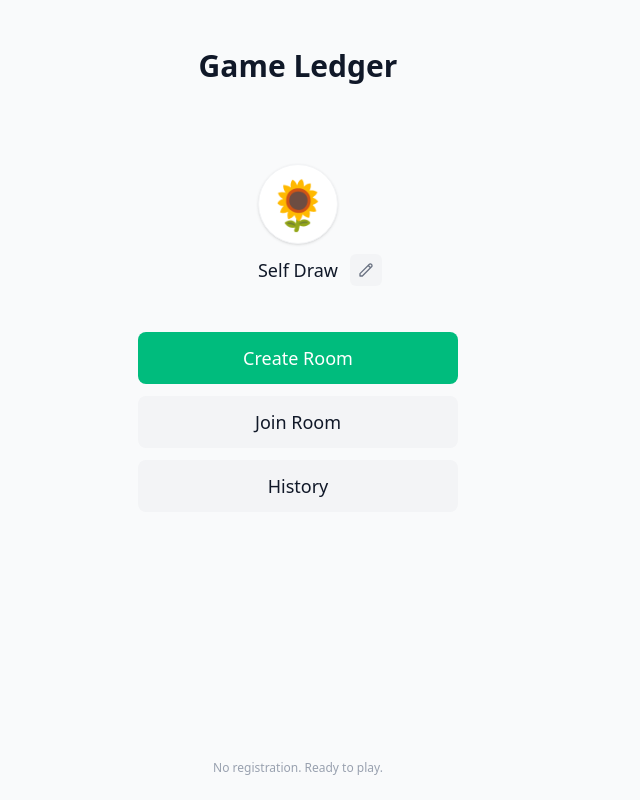
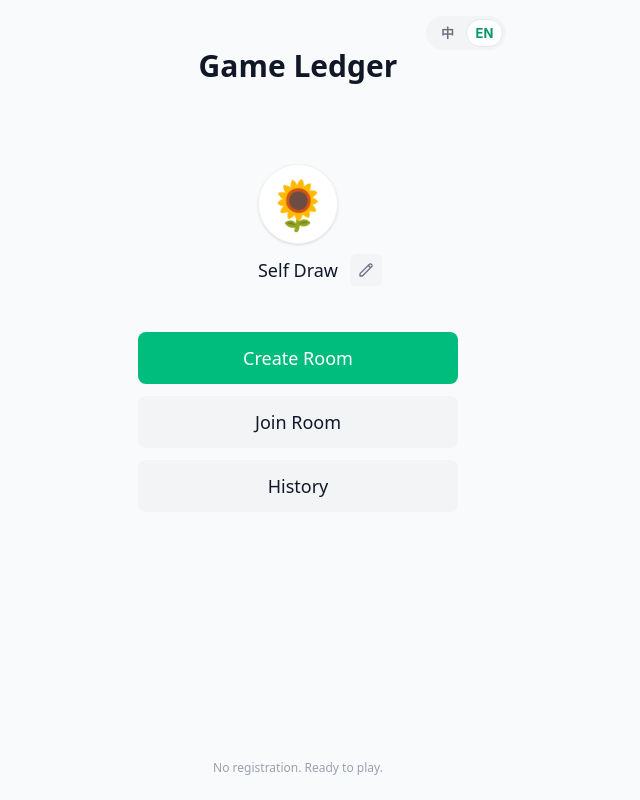
Before and after one commit to Allen8864/jizhang, a Next.js app: page / in a window 1280 px wide. Shown: the whole page, without its empty margins (342-982 px from the left). Built offline with nearby package versions, Linux system fonts and the light colour scheme; no server answers.

Commit message:
Refine language switcher UI

```diff
--- a/package.json
+++ b/package.json
@@ -11,8 +11,6 @@
   "dependencies": {
     "@supabase/ssr": "^0.8.0",
     "@supabase/supabase-js": "^2.89.0",
-    "lucide-react": "^1.17.0",
-    "motion-icons-react": "^1.1.0",
     "nanoid": "^5.1.6",
     "next": "16.1.1",
     "qrcode.react": "^4.2.0",
--- a/src/app/globals.css
+++ b/src/app/globals.css
@@ -140,3 +140,71 @@ input[type="number"] {
 .animate-dice-roll {
   animation: dice-roll 0.5s ease-in-out;
 }
+
+.language-switcher-control {
+  position: relative;
+  display: block;
+  width: 80px;
+  height: 34px;
+  box-sizing: border-box;
+  overflow: hidden;
+  border: 1px solid transparent;
+  border-radius: 9999px;
+  background: #f3f4f6;
+}
+
+.language-switcher-thumb {
+  position: absolute;
+  left: 2px;
+  top: 2px;
+  width: 37px;
+  height: 28px;
+  box-sizing: border-box;
+  border: 1px solid #e5e7eb;
+  border-radius: 9999px;
+  background: #ffffff;
+  box-shadow: none;
+  transition: transform 0.2s ease-out;
+}
+
+.language-switcher-thumb-en {
+  transform: translateX(37px);
+}
+
+.language-switcher-choice {
+  appearance: none;
+  -webkit-appearance: none;
+  position: absolute;
+  top: 2px;
+  z-index: 1;
+  display: grid;
+  width: 37px;
+  height: 28px;
+  place-items: center;
+  box-sizing: border-box;
+  margin: 0;
+  padding: 0;
+  border: 0;
+  border-radius: 9999px;
+  background: transparent;
+  color: #6b7280;
+  font-family: -apple-system, BlinkMacSystemFont, 'Segoe UI', 'PingFang SC', 'Microsoft YaHei', sans-serif;
+  font-size: 13px;
+  font-weight: 700;
+  line-height: 1;
+  letter-spacing: 0;
+  text-align: center;
+  transition: color 0.2s ease;
+}
+
+.language-switcher-choice-zh {
+  left: 2px;
+}
+
+.language-switcher-choice-en {
+  left: 39px;
+}
+
+.language-switcher-choice-active {
+  color: #059669;
+}
--- a/src/app/layout.tsx
+++ b/src/app/layout.tsx
@@ -1,7 +1,6 @@
 import type { Metadata, Viewport } from "next"
 import { Geist, Geist_Mono } from "next/font/google"
 import { LanguageProvider } from "@/lib/i18n"
-import "motion-icons-react/style.css"
 import "./globals.css"
 
 const geistSans = Geist({
--- a/src/app/page.tsx
+++ b/src/app/page.tsx
@@ -197,7 +197,7 @@ export default function HomePage() {
     <div className="min-h-screen bg-gray-50 flex flex-col">
       {/* Header */}
       <header className="relative pt-12 pb-20 text-center">
-        <div className="absolute right-4 top-4">
+        <div className="absolute left-1/2 top-4 w-full max-w-md -translate-x-1/2 px-4 flex justify-end">
           <LanguageSwitcher />
         </div>
         <h1 className="text-3xl font-bold text-gray-900">{t.common.appName}</h1>
--- a/src/components/room/GameRoundTable.tsx
+++ b/src/components/room/GameRoundTable.tsx
@@ -75,8 +75,10 @@ export function GameRoundTable({
           {/* Header row with player avatars and names */}
           <thead>
             <tr className="border-b border-gray-100">
-              <th className="sticky left-0 z-10 bg-gray-50 px-1 py-2 text-[10px] text-gray-400 font-normal" style={{ writingMode: 'vertical-rl' }}>
-                {t.room.round}
+              <th className="sticky left-0 z-10 bg-gray-50 p-0 text-[10px] text-gray-400 font-normal align-middle">
+                <span className="mx-auto flex h-14 w-6 items-center justify-center" style={{ writingMode: 'vertical-rl' }}>
+                  {t.room.round}
+                </span>
               </th>
               {players.map(player => (
                 <th
@@ -108,8 +110,10 @@ export function GameRoundTable({
                 key={`round-${round.roundNum}`}
                 className="border-b border-gray-50"
               >
-                <td className="sticky left-0 z-10 bg-white px-2 py-2 text-xs text-gray-400 text-center">
-                  {round.roundNum}
+                <td className="sticky left-0 z-10 bg-white p-0 text-xs text-gray-400 text-center align-middle">
+                  <span className="mx-auto flex h-10 w-6 items-center justify-center">
+                    {round.roundNum}
+                  </span>
                 </td>
                 {players.map(player => {
                   const amount = round.amounts[player.user_id] || 0
--- a/src/components/room/RoomSettingsModal.tsx
+++ b/src/components/room/RoomSettingsModal.tsx
@@ -4,8 +4,9 @@ import { useState } from 'react'
 import { useRouter } from 'next/navigation'
 import { Modal } from '@/components/ui/Modal'
 import { Button } from '@/components/ui/Button'
+import { LanguageSwitcher } from '@/components/ui/LanguageSwitcher'
 import { useSupabase } from '@/hooks/useSupabase'
-import { useI18n, type Language } from '@/lib/i18n'
+import { useI18n } from '@/lib/i18n'
 import type { Room, Transaction } from '@/types'
 
 type TimerOption = 'manual' | '30' | '60' | '90'
@@ -56,11 +57,6 @@ export function RoomSettingsModal({
     { value: '30', label: t.settings.seconds(30) },
     { value: '60', label: t.settings.seconds(60) },
     { value: '90', label: t.settings.seconds(90) },
-  ]
-
-  const languageOptions: { value: Language; label: string }[] = [
-    { value: 'zh', label: t.common.chinese },
-    { value: 'en', label: t.common.english },
   ]
 
   const handleTimerChange = async (option: TimerOption) => {
@@ -114,43 +110,13 @@ export function RoomSettingsModal({
 
   return (
     <Modal isOpen={isOpen} onClose={onClose} title={t.settings.title}>
-      <div className="space-y-6">
+      <div className="space-y-5">
+        <div className="space-y-4">
           {/* Language Options */}
-        <div>
-          <h3 className="text-sm font-medium text-gray-700 mb-1">{t.common.language}</h3>
-          <p className="text-xs text-gray-400 mb-3">
-            {t.settings.languageDescription}
-          </p>
-          <div className="grid grid-cols-2 gap-2">
-            {languageOptions.map((option) => (
-              <label
-                key={option.value}
-                className={`flex items-center justify-center gap-2 p-3 rounded-lg cursor-pointer transition-colors ${
-                  language === option.value
-                    ? 'bg-emerald-50 border-2 border-emerald-400'
-                    : 'bg-gray-50 border-2 border-transparent hover:bg-gray-100'
-                }`}
-              >
-                <input
-                  type="radio"
-                  name="language"
-                  value={option.value}
-                  checked={language === option.value}
-                  onChange={() => setLanguage(option.value)}
-                  className="sr-only"
-                />
-                <span className={`font-medium ${
-                  language === option.value ? 'text-emerald-700' : 'text-gray-700'
-                }`}>
-                  {option.label}
-                </span>
-              </label>
-            ))}
+          <div className="flex items-center justify-between gap-4">
+            <h3 className="text-sm font-medium text-gray-700">{t.common.language}</h3>
+            <LanguageSwitcher value={language} onChange={setLanguage} />
           </div>
-        </div>
-
-        {/* Divider */}
-        <div className="border-t border-gray-200" />
 
           {/* Timer Options */}
           <div>
@@ -185,6 +151,7 @@ export function RoomSettingsModal({
                   </span>
                 </label>
               ))}
+            </div>
           </div>
         </div>
 
--- a/src/components/ui/LanguageSwitcher.tsx
+++ b/src/components/ui/LanguageSwitcher.tsx
@@ -1,33 +1,66 @@
 'use client'
 
-import { MotionIcon } from 'motion-icons-react'
 import { useI18n, type Language } from '@/lib/i18n'
 
 interface LanguageSwitcherProps {
+  value?: Language
+  onChange?: (language: Language) => void
   className?: string
 }
 
-export function LanguageSwitcher({ className = '' }: LanguageSwitcherProps) {
+export function LanguageSwitcher({
+  value,
+  onChange,
+  className = '',
+}: LanguageSwitcherProps) {
   const { language, setLanguage, t } = useI18n()
+  const selectedLanguage = value ?? language
+  const nextLanguage: Language = selectedLanguage === 'zh' ? 'en' : 'zh'
 
-  const nextLanguage: Language = language === 'zh' ? 'en' : 'zh'
+  const handleChange = () => {
+    if (onChange) {
+      onChange(nextLanguage)
+      return
+    }
+    setLanguage(nextLanguage)
+  }
 
   return (
-    <button
-      type="button"
-      onClick={() => setLanguage(nextLanguage)}
-      className={`w-9 h-9 flex items-center justify-center rounded-lg bg-white text-gray-500 hover:text-emerald-600 hover:bg-gray-100 border border-gray-100 transition-colors ${className}`}
+    <div
+      className={`language-switcher-control ${className}`}
+      role="radiogroup"
       aria-label={t.common.switchLanguage}
-      title={t.common.switchLanguage}
     >
-      <MotionIcon
-        name="Languages"
-        size={22}
-        animation="swing"
-        trigger="hover"
-        interactive
-        aria-label={t.common.switchLanguage}
+      <span
+        className={`language-switcher-thumb ${selectedLanguage === 'en' ? 'language-switcher-thumb-en' : ''}`}
+        aria-hidden="true"
       />
-    </button>
+      <button
+        type="button"
+        role="radio"
+        aria-checked={selectedLanguage === 'zh'}
+        onClick={() => {
+          if (selectedLanguage !== 'zh') handleChange()
+        }}
+        className={`language-switcher-choice language-switcher-choice-zh ${
+          selectedLanguage === 'zh' ? 'language-switcher-choice-active' : ''
+        }`}
+      >
+        中
+      </button>
+      <button
+        type="button"
+        role="radio"
+        aria-checked={selectedLanguage === 'en'}
+        onClick={() => {
+          if (selectedLanguage !== 'en') handleChange()
+        }}
+        className={`language-switcher-choice language-switcher-choice-en ${
+          selectedLanguage === 'en' ? 'language-switcher-choice-active' : ''
+        }`}
+      >
+        EN
+      </button>
+    </div>
   )
 }
```
Also changed, not shown: 1 other file (tests, documents, lock files or other folders). Lines whose indentation alone changed are shown as unchanged.
